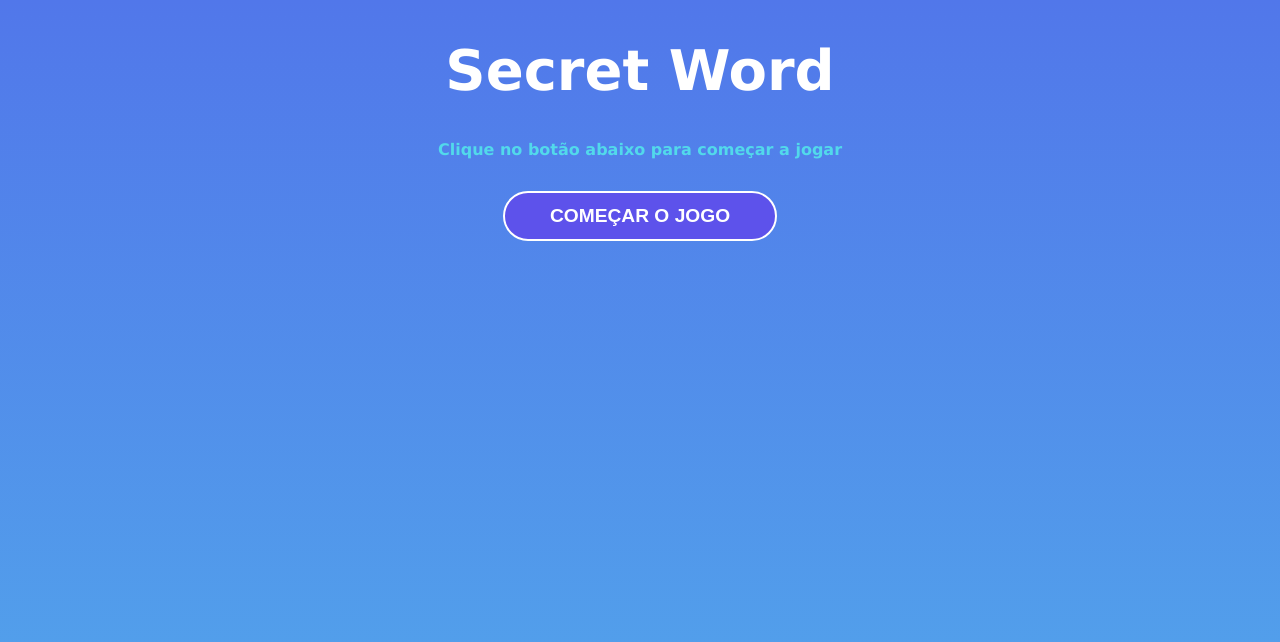
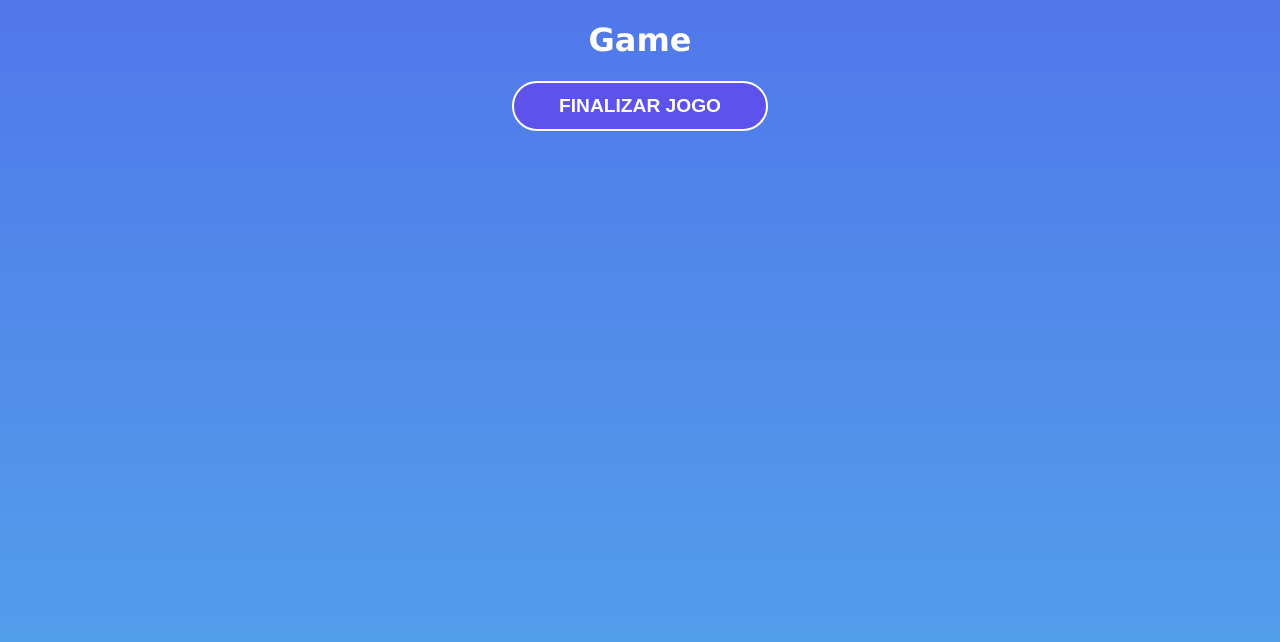
Before and after one commit to Nathrds/react-hora-de-codar, a React (Create React App) app in the folder 6_SECRET_WORD/secretword/: page / in a window 1280 px wide. Both pictures are taken after a click on the button "COMEÇAR O JOGO". Shown: the top 642 px of the page. Built offline with nearby package versions, Linux system fonts and the light colour scheme.

Commit message:
conectando as pages

```diff
--- a/6_SECRET_WORD/secretword/src/App.js
+++ b/6_SECRET_WORD/secretword/src/App.js
@@ -22,13 +22,26 @@
   const [gameStage, setGameStage] = useState(stages[0].name);
   const [words] = useState(wordsList);
 
-  console.log(words);
+  // starts secret words game
+  const startGame = () => {
+    setGameStage(stages[1].name);
+  }
+
+  // process the letter input
+  const verifyLetter = () => {
+    setGameStage(stages[2].name);
+  }
+
+  // restarts the game
+  const retry = () => {
+    setGameStage(stages[0].name);
+  }
 
   return (
     <div className="App">
-      {gameStage === 'start' && <StartScreen />}
-      {gameStage === 'game' && <Game />}
-      {gameStage === 'end' && <GameOver />}
+      {gameStage === 'start' && <StartScreen startGame={startGame} />}
+      {gameStage === 'game' && <Game verifyLetter={verifyLetter} />}
+      {gameStage === 'end' && <GameOver retry={retry} />}
     </div>
   );
 }
--- a/6_SECRET_WORD/secretword/src/components/Game.js
+++ b/6_SECRET_WORD/secretword/src/components/Game.js
@@ -1,8 +1,11 @@
 import './Game.css';
 
-const Game = () => {
+const Game = ({verifyLetter}) => {
   return (
-    <div>Game</div>
+    <div>
+        <h1>Game</h1>
+        <button onClick={verifyLetter}>Finalizar Jogo</button>
+    </div>
   )
 }
 
--- a/6_SECRET_WORD/secretword/src/components/GameOver.js
+++ b/6_SECRET_WORD/secretword/src/components/GameOver.js
@@ -1,8 +1,11 @@
 import './GameOver.css';
 
-const GameOver = () => {
+const GameOver = ({retry}) => {
   return (
-    <div>GameOver</div>
+    <div>
+        <h1>GameOver</h1>
+        <button onClick={retry}>Resetar Jogo</button>
+    </div>
   )
 }
 
--- a/6_SECRET_WORD/secretword/src/components/StartScreen.js
+++ b/6_SECRET_WORD/secretword/src/components/StartScreen.js
@@ -1,11 +1,11 @@
 import './StartScreen.css';
 
-const StartScreen = () => {
+const StartScreen = ({startGame}) => {
   return (
     <div className="start">
         <h1>Secret Word</h1>
         <p>Clique no botão abaixo para começar a jogar</p>
-        <button>Começar o jogo</button>
+        <button onClick={startGame}>Começar o jogo</button>
     </div>
   )
 }
```
